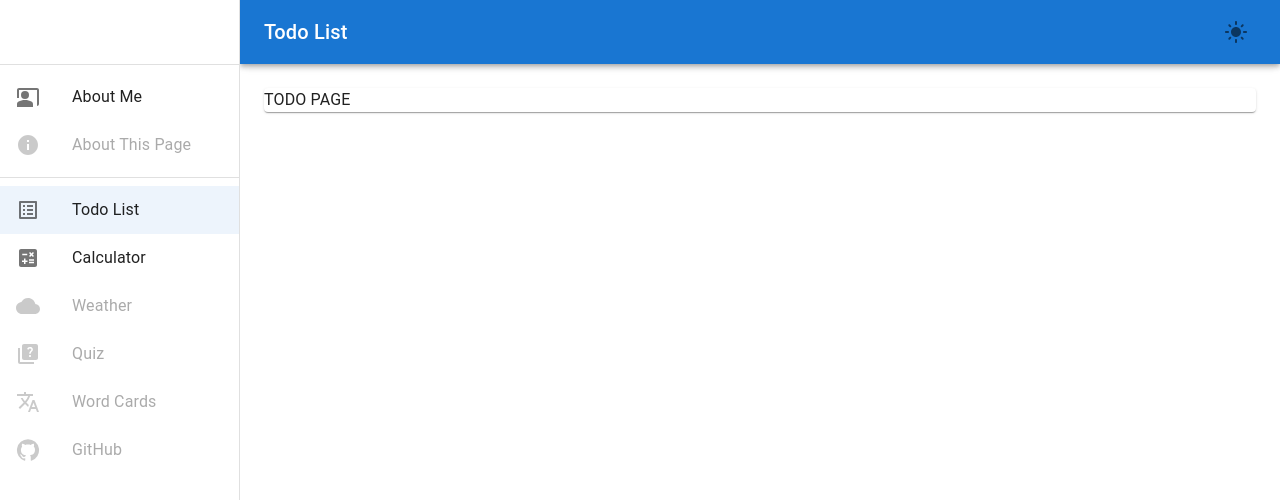
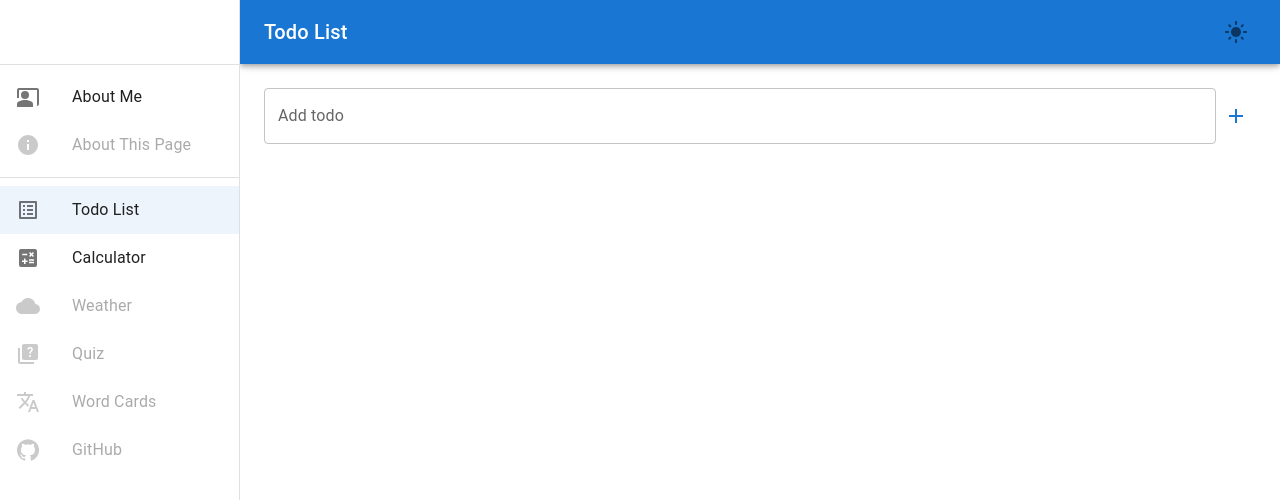
Before and after one commit to MaksimAndreevich/portfolio, a Next.js app: page /todo in a window 1280 px wide. Shown: the top 500 px of the page. Built offline with nearby package versions, Linux system fonts and the light colour scheme.

Commit message:
draft todo input

```diff
--- a/app/todo/page.tsx
+++ b/app/todo/page.tsx
@@ -1,9 +1,20 @@
-import { Paper } from "@mui/material";
+import { ITodo } from "../lib/interfaces";
+import { fetchTodos } from "../lib/services/serverRequests";
+import Todo from "../ui/Todo";
+
+const todosFromServer: Array<ITodo> = [
+  { id: "adf", title: "afasf", status: "done" },
+  { id: "asfasf", title: "afaasfasfsf", status: "done" },
+  { id: "232s", title: "afasaf asfasfsaf  s afasfasf sasf", status: "pending" },
+  {
+    id: "asfa",
+    title: "af  fas f    asf fsafasfas f asf asf",
+    status: "pending",
+  },
+];
 
 export default async function TodoPage() {
-  // const todos = await fetchTodos();
+  // const todosFromServer = await fetchTodos();
 
-  // console.log(todos);
-
-  return <Paper>TODO PAGE</Paper>;
+  return <Todo todosFromServer={todosFromServer} />;
 }
--- /dev/null
+++ b/app/ui/Todo/index.tsx
@@ -0,0 +1,23 @@
+"use client";
+
+import { Box } from "@mui/material";
+import { observer } from "mobx-react-lite";
+import TodoInput from "../TodoInput";
+import TodoList from "../TodoList";
+import { ITodo } from "../../lib/interfaces";
+
+interface ITodoProps {
+  todosFromServer: Array<ITodo>;
+}
+
+const Todo = observer(({ todosFromServer }: ITodoProps) => {
+  return (
+    <Box>
+      <TodoInput />
+
+      <TodoList todosFromServer={todosFromServer} />
+    </Box>
+  );
+});
+
+export default Todo;
--- /dev/null
+++ b/app/ui/TodoInput/index.tsx
@@ -0,0 +1,23 @@
+import { Box, TextField, IconButton } from "@mui/material";
+import AddIcon from "@mui/icons-material/Add";
+
+const TodoInput = () => {
+  return (
+    <Box display={"flex"}>
+      <TextField fullWidth label="Add todo" variant="outlined" />
+      <Box
+        sx={{
+          display: "flex",
+          alignItems: "center",
+          justifyContent: "center",
+        }}
+      >
+        <IconButton color="primary" aria-label="add todo">
+          <AddIcon />
+        </IconButton>
+      </Box>
+    </Box>
+  );
+};
+
+export default TodoInput;
--- /dev/null
+++ b/app/ui/TodoList/index.tsx
@@ -0,0 +1,11 @@
+import { Box } from "@mui/material";
+import { observer } from "mobx-react-lite";
+import { ITodo } from "../../lib/interfaces";
+
+const TodoList = observer(
+  ({ todosFromServer }: { todosFromServer: Array<ITodo> }) => {
+    return <Box></Box>;
+  }
+);
+
+export default TodoList;
```
